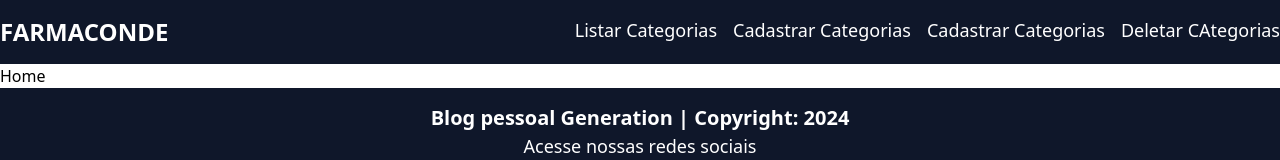
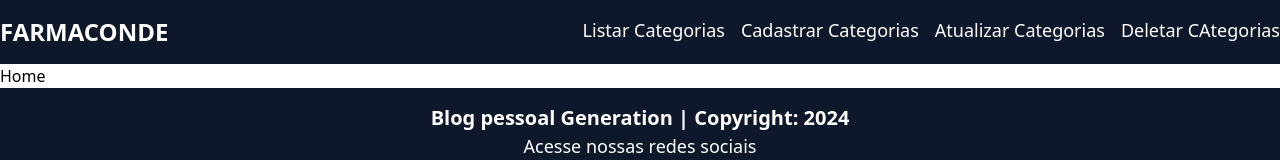
Before and after one commit to pierresouza/projeto_final_bloco_03, a React (Vite) app: page / in a window 1280 px wide. Shown: the top 160 px of the page. Built offline with nearby package versions, Linux system fonts and the light colour scheme.

Commit message:
fix: change name from navbar route option

```diff
--- a/src/components/Navbar/Navbar.tsx
+++ b/src/components/Navbar/Navbar.tsx
@@ -15,7 +15,7 @@ function Navbar() {
             Cadastrar Categorias
           </Link>
           <Link to="/cadastrar-categorias/:id" className="hover:underline">
-            Cadastrar Categorias
+            Atualizar Categorias
           </Link>
           <Link to="/deletar-categorias" className="hover:underline">
             Deletar CAtegorias
```
